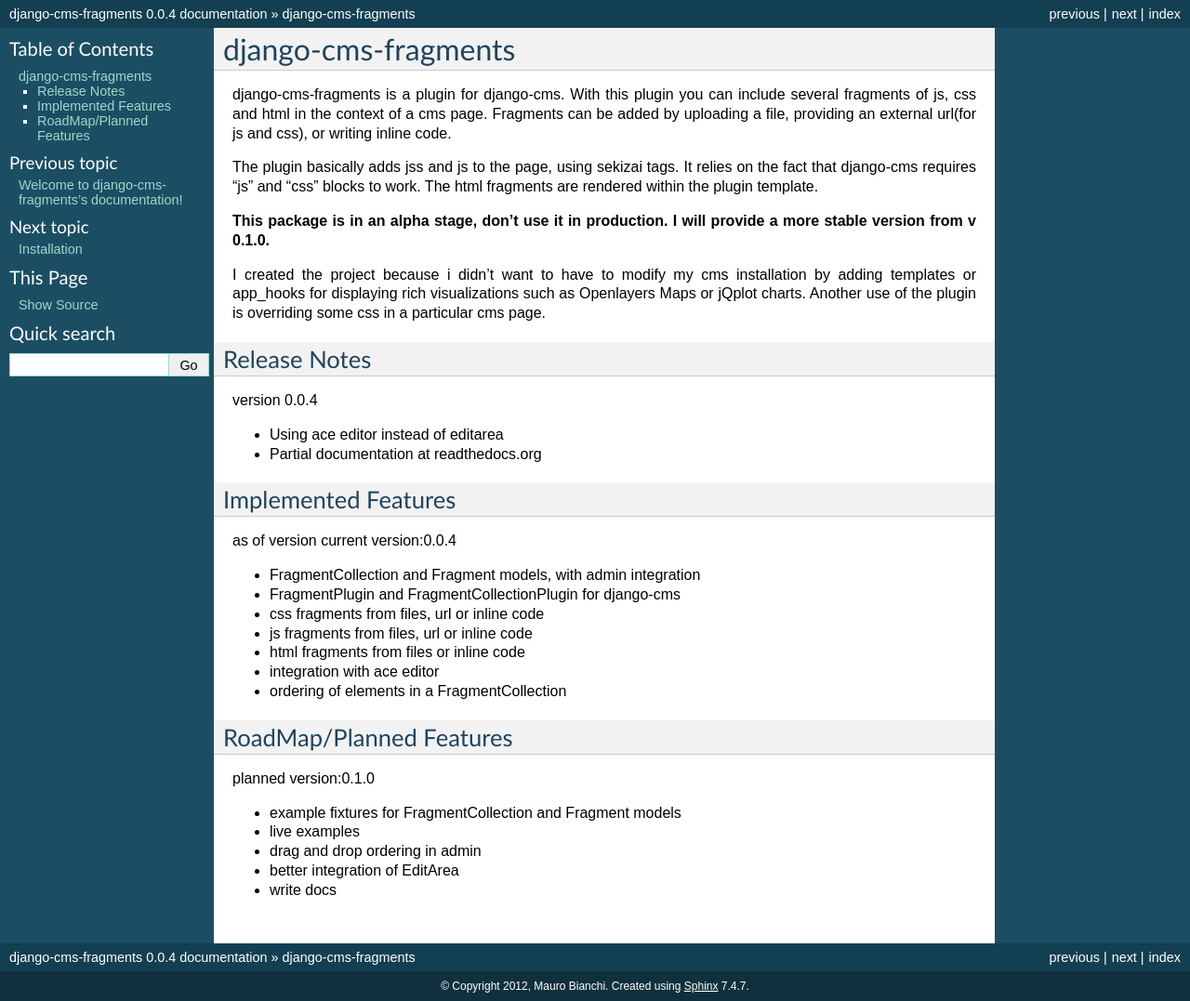
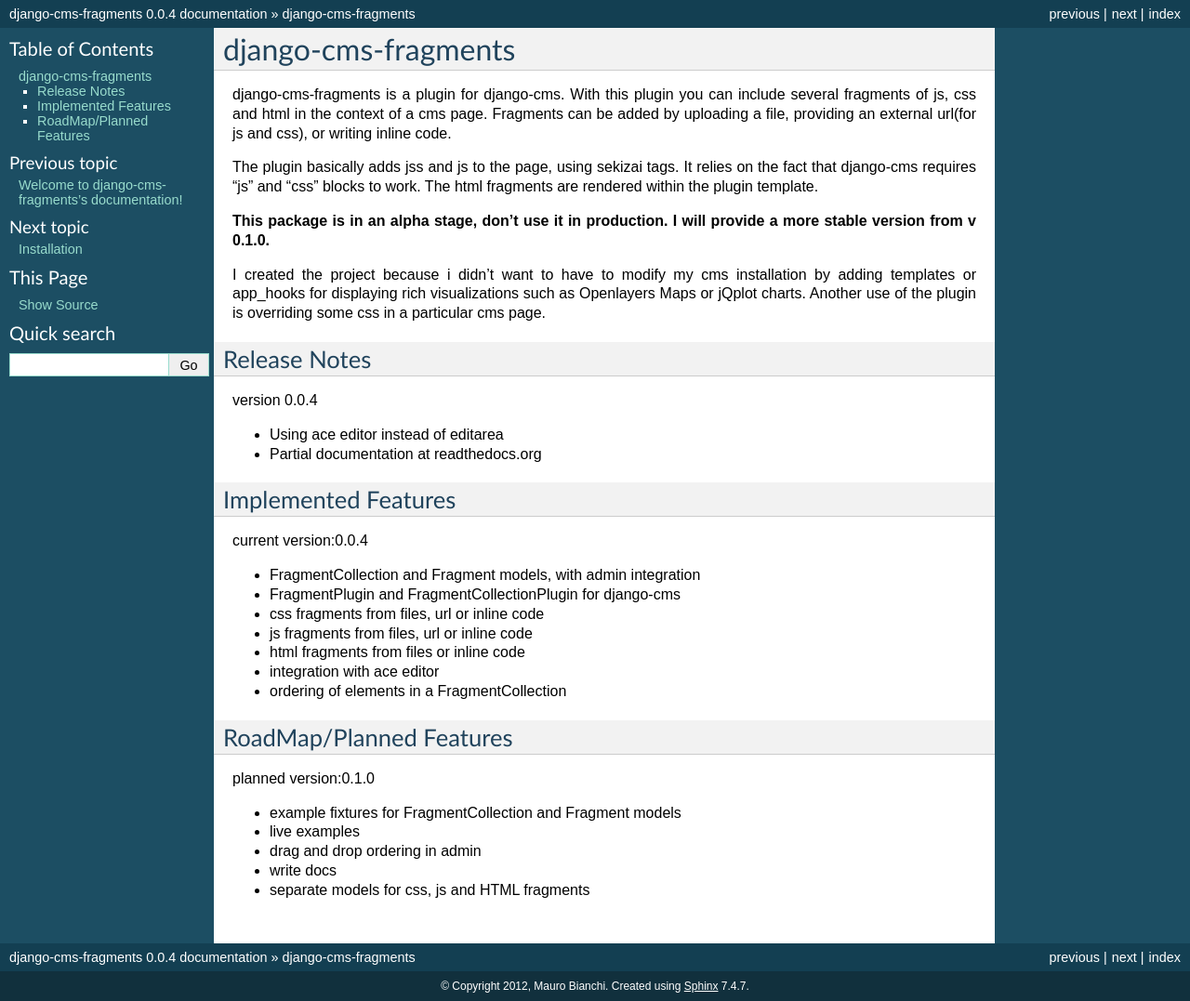
Before and after one commit to bianchimro/django-cms-fragments, a Sphinx documentation site: the page built from docs/introduction.rst, in a window 1280 px wide. Shown: the whole page at 93% size. Built offline with Sphinx 7.4.7, drawn with Linux system fonts in a browser that asks for light colours.

Commit message:
moved ace_start.js

```diff
--- a/cms_fragments/static/acejs/ace_start.js
+++ b/cms_fragments/static/ace_start.js
@@ -1,4 +1,5 @@
 window.onload = function(){
+
     /**
      * Find all .ace-editor elements and set them in their respective modes.
      * */
@@ -57,6 +58,5 @@
 
         editorObjects.push(editor);
 
-
     }
 };
--- a/docs/introduction.rst
+++ b/docs/introduction.rst
@@ -32,7 +32,7 @@
 Implemented Features
 --------------------
 
-as of version current version:0.0.4
+current version:0.0.4
 
 * FragmentCollection and Fragment models, with admin integration
 * FragmentPlugin and FragmentCollectionPlugin for django-cms
@@ -51,5 +51,5 @@
 * example fixtures for FragmentCollection and Fragment models
 * live examples
 * drag and drop ordering in admin
-* better integration of EditArea
 * write docs
+* separate models for css, js and HTML fragments
```
Also changed, not shown: 1 other file.
